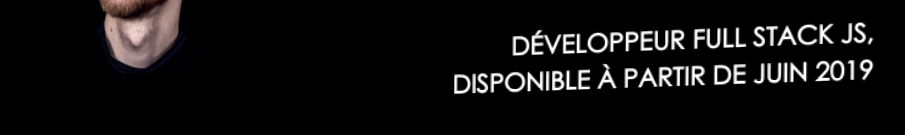
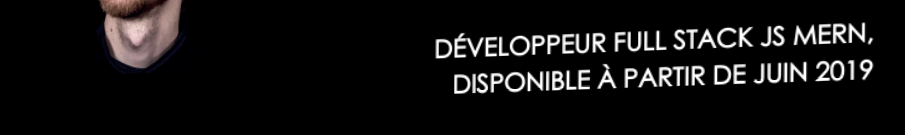
Before and after one commit to jeanpruski/css3_cv, a plain HTML site: page index.html in a window 1280 px wide. Shown: the part 213-348 px from the top of the page, without its empty margins (203-1108 px from the left). Drawn offline with nearby package versions, Linux system fonts and the light colour scheme.

Commit message:
Add files via upload

```diff
--- a/index.html
+++ b/index.html
@@ -22,7 +22,7 @@
                     <h2>Jean</h2>
                 </div>
                 <div id="description">
-                    <p>Développeur Full stack JS, <em>Disponible à partir de juin 2019</em></p>
+                    <p>Développeur Full stack Js MERN, <em>Disponible à partir de juin 2019</em></p>
                     <!--
                     <p> 3D. Cloth. Print. Developing.</p>-->
                 </div>
```
